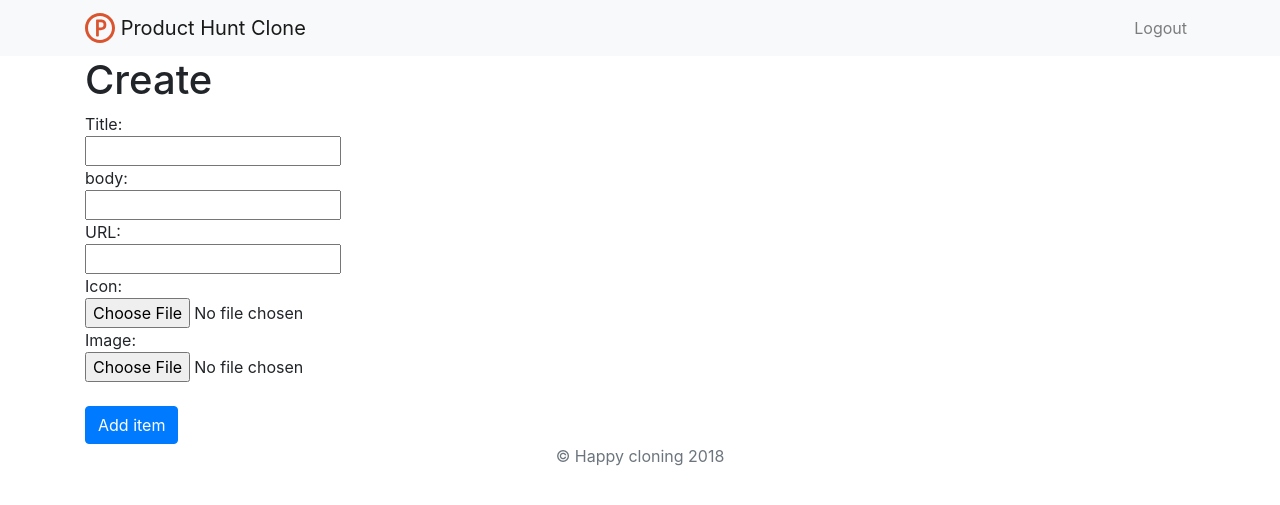
After one commit to RashikAnsar/pro_hunt_clone, a Django app: page /products/create in a window 1280 px wide. The commit adds this page. Shown: the top 505 px of the page. Run offline with Django 3.2, Linux system fonts and the light colour scheme; the visitor is signed in with stand-in values (Sample User, id 1); some libraries are stand-ins or nearby versions; some web fonts are replaced.

Commit message:
Create and Read Products; Final

```diff
--- a/producthunt/templates/base.html
+++ b/producthunt/templates/base.html
@@ -15,6 +15,8 @@
     <!-- Bootstrap core CSS -->
     <link rel="stylesheet" href="https://stackpath.bootstrapcdn.com/bootstrap/4.1.3/css/bootstrap.min.css" integrity="sha384-MCw98/SFnGE8fJT3GXwEOngsV7Zt27NXFoaoApmYm81iuXoPkFOJwJ8ERdknLPMO"
         crossorigin="anonymous">
+
+    <link rel="stylesheet" href="{% static 'open-iconic/font/css/open-iconic-bootstrap.min.css' %}">
 
     <!-- Custom styles for this template -->
     <!-- <link href="album.css" rel="stylesheet"> -->
@@ -34,6 +36,9 @@
                 <div class="collapse navbar-collapse" id="navbarNavAltMarkup">
                     <div class="navbar-nav ml-auto">
                         {% if user.is_authenticated %}
+                        <a class="nav-item nav-link" href="{% url 'create' %}">
+                            <span class="oi oi-plus"></span>
+                        </a>
                         <a href="javascript:{document.getElementById('logout').submit()}" class="nav-item nav-link">Logout</a>
                         <form id="logout" method="POST" action="{% url 'logout' %}">
                             {% csrf_token %}
--- a/producthunt/urls.py
+++ b/producthunt/urls.py
@@ -15,10 +15,14 @@ Including another URLconf
 """
 from django.contrib import admin
 from django.urls import path, include
+from django.conf import settings
+from django.conf.urls.static import static
 from products import views
 
 urlpatterns = [
     path('admin/', admin.site.urls),
     path('', views.home, name='home'),
     path('accounts/', include('accounts.urls')),
-]
+    path('products/', include('products.urls')),
+] + static(
+    settings.MEDIA_URL, document_root=settings.MEDIA_ROOT)
--- /dev/null
+++ b/products/templates/products/create.html
@@ -0,0 +1,31 @@
+{% extends 'base.html' %}
+{% block content %}
+
+{% if error %}
+<div class="alert alert-danger" role="alert">
+    {{ error }}
+</div>
+{% endif %}
+
+<h1>Create</h1>
+<form method="POST" action="{% url 'create' %}" enctype="multipart/form-data">
+    {% csrf_token %}
+    Title:<br>
+    <input type="text" name="title">
+    <br>
+    body: <br>
+    <input type="textbox" name="body">
+    <br>
+    URL: <br>
+    <input type="text" name="url">
+    <br>
+    Icon: <br>
+    <input type="file" name="icon">
+    <br>
+    Image: <br>
+    <input type="file" name="image">
+    <br>
+    <br>
+    <input type="submit" value="Add item" class="btn btn-primary">
+</form>
+{% endblock %}
--- /dev/null
+++ b/products/urls.py
@@ -0,0 +1,8 @@
+from django.urls import path
+from . import views
+
+urlpatterns = [
+    path('create', views.create, name='create'),
+    path('<int:product_id>', views.detail, name='detail'),
+    path('<int:product_id>/upvote', views.upvote, name='upvote'),
+]
--- a/products/views.py
+++ b/products/views.py
@@ -1,5 +1,53 @@
-from django.shortcuts import render
+from django.shortcuts import render, redirect, get_object_or_404
+from django.contrib.auth.decorators import login_required
+from .models import Product
+from django.utils import timezone
 
 
 def home(request):
-    return render(request, 'products/home.html')
+    products = Product.objects
+    return render(request, 'products/home.html', {'products': products})
+
+
+@login_required(login_url="/accounts/signup")
+def create(request):
+    if request.method == 'POST':
+        title = request.POST['title']
+        body = request.POST['body']
+        url = request.POST['url']
+        icon = request.FILES['icon']
+        image = request.FILES['image']
+
+        if title and body and url and icon and image:
+            product = Product()
+            product.title = title
+            product.body = body
+            if url.startswith('http://') or url.startswith('https://'):
+                product.url = url
+            else:
+                product.url = 'http://' + url
+            product.icon = icon
+            product.image = image
+            product.pub_date = timezone.datetime.now()
+            product.hunter = request.user
+            product.save()
+            return redirect('/products/' + str(product.id))
+        else:
+            return render(request, 'products/create.html',
+                          {'error': 'All fields are required'})
+    else:
+        return render(request, 'products/create.html')
+
+
+def detail(request, product_id):
+    product = get_object_or_404(Product, pk=product_id)
+    return render(request, 'products/detail.html', {'product': product})
+
+
+@login_required(login_url="/accounts/signup")
+def upvote(request, product_id):
+    if request.method == 'POST':
+        product = get_object_or_404(Product, pk=product_id)
+        product.votes_total += 1
+        product.save()
+        return redirect('/products/' + str(product.id))
```
Also changed, not shown: products/templates/products/detail.html (added, +45 -0 lines), products/templates/products/home.html (+24 -4 lines), producthunt/static/open-iconic/font/css/open-iconic-bootstrap.min.css (added).
